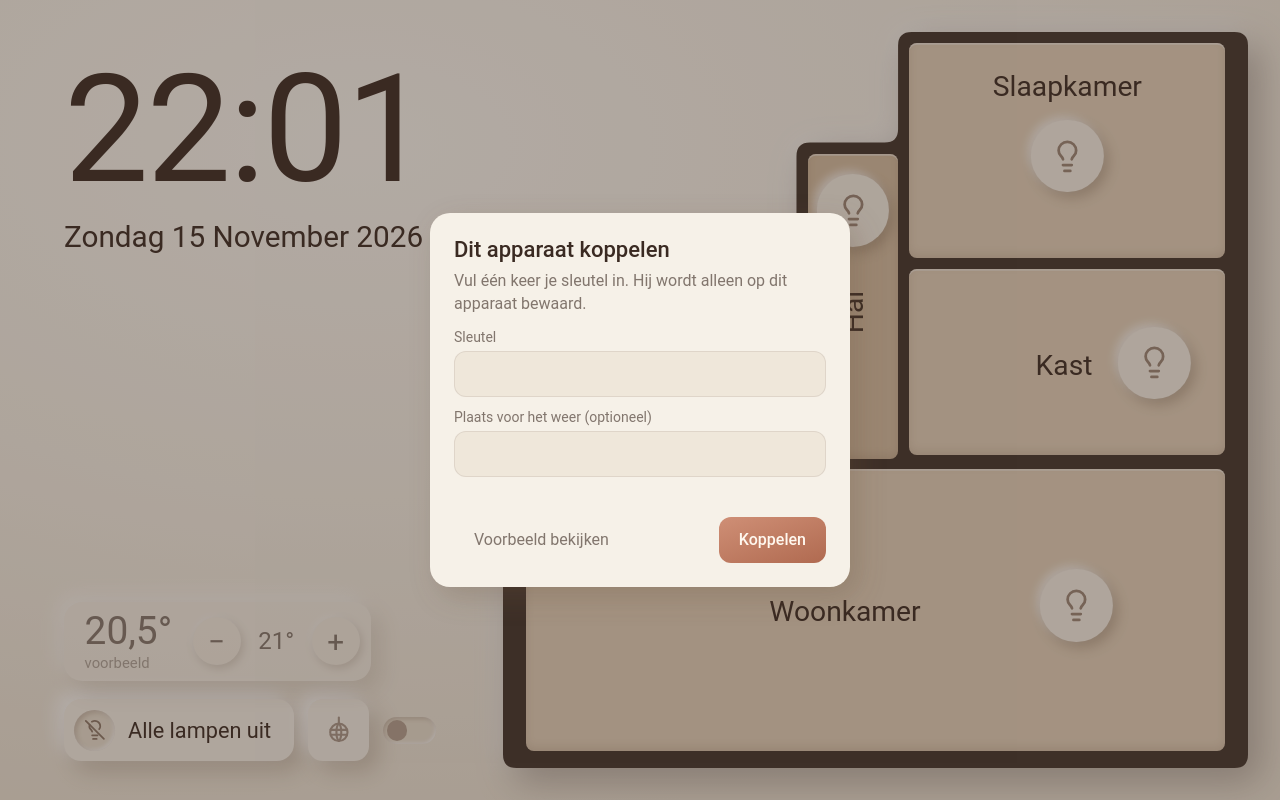
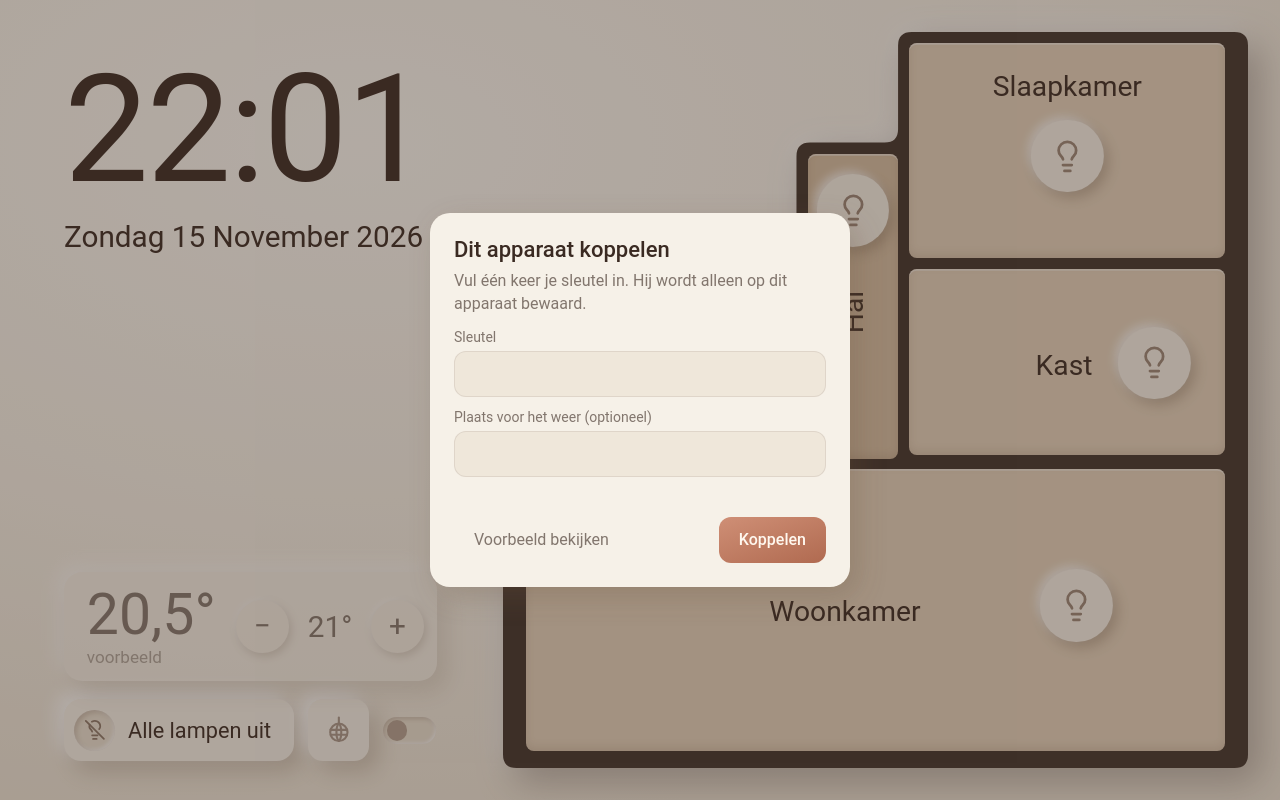
Before and after one commit to sjorsgofers/homecontrol, a plain HTML site: page lampen/index.html in a window 1280 px wide. Drawn offline with Linux system fonts and the light colour scheme.

Commit message:
Lampen: thermostaatblok groter
Co-Authored-By: Claude Fable 5.2 <noreply@anthropic.com>

```diff
--- a/lampen/index.html
+++ b/lampen/index.html
@@ -243,15 +243,15 @@ input[type=range].warm::-moz-range-progress{background:transparent}
 .kl.actief{border-color:var(--txt)}
 
 /* ---------- Thermostaat: temperatuur met een knopje omlaag en omhoog ---------- */
-.thermo{display:flex;align-items:center;margin-top:calc(var(--s)*14);padding:calc(var(--s)*8) calc(var(--s)*10) calc(var(--s)*8) calc(var(--s)*18);
+.thermo{display:flex;align-items:center;margin-top:calc(var(--s)*14);padding:calc(var(--s)*12) calc(var(--s)*12) calc(var(--s)*12) calc(var(--s)*20);
   border-radius:calc(var(--s)*16);background:var(--vlak);box-shadow:var(--schaduw)}
 .thermo.voorbeeld{opacity:.6}
 .th-nu{display:flex;flex-direction:column;margin-right:calc(var(--s)*18);white-space:nowrap}
-.th-nu b{font-size:calc(var(--s)*34);font-weight:400;line-height:1.05;font-variant-numeric:tabular-nums}
-.th-nu small{margin-top:calc(var(--s)*2);font-size:calc(var(--s)*13);color:var(--muted)}
+.th-nu b{font-size:calc(var(--s)*50);font-weight:400;line-height:1.05;font-variant-numeric:tabular-nums}
+.th-nu small{margin-top:calc(var(--s)*2);font-size:calc(var(--s)*15);color:var(--muted)}
 .th-zet{display:flex;align-items:center}
-.th-zet span{min-width:calc(var(--s)*62);text-align:center;font-size:calc(var(--s)*21);font-variant-numeric:tabular-nums}
-.th-knop{appearance:none;-webkit-appearance:none;width:calc(var(--s)*42);height:calc(var(--s)*42);padding:0;border:0;border-radius:50%;
+.th-zet span{min-width:calc(var(--s)*72);text-align:center;font-size:calc(var(--s)*26);font-variant-numeric:tabular-nums}
+.th-knop{appearance:none;-webkit-appearance:none;width:calc(var(--s)*46);height:calc(var(--s)*46);padding:0;border:0;border-radius:50%;
   background:var(--knop-bg);box-shadow:calc(var(--s)*2) calc(var(--s)*3) calc(var(--s)*7) var(--knop-d),calc(var(--s)*-2) calc(var(--s)*-2) calc(var(--s)*5) var(--knop-l);
   font-size:calc(var(--s)*26);line-height:1;color:var(--txt);cursor:pointer}
 .th-knop:active{transform:scale(.92)}
```
